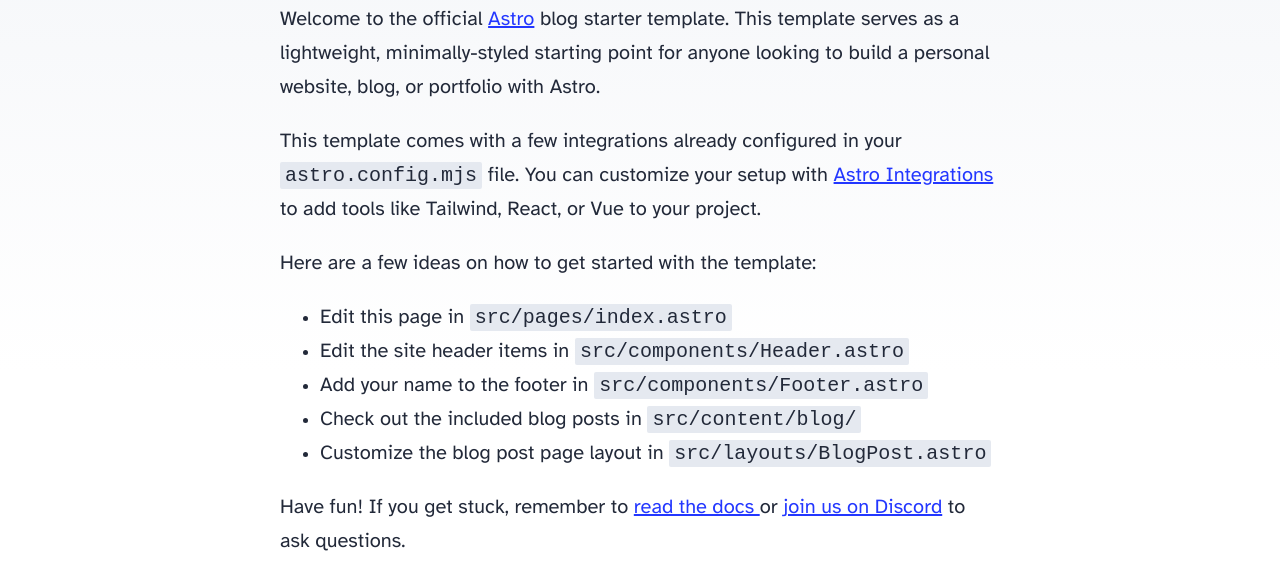
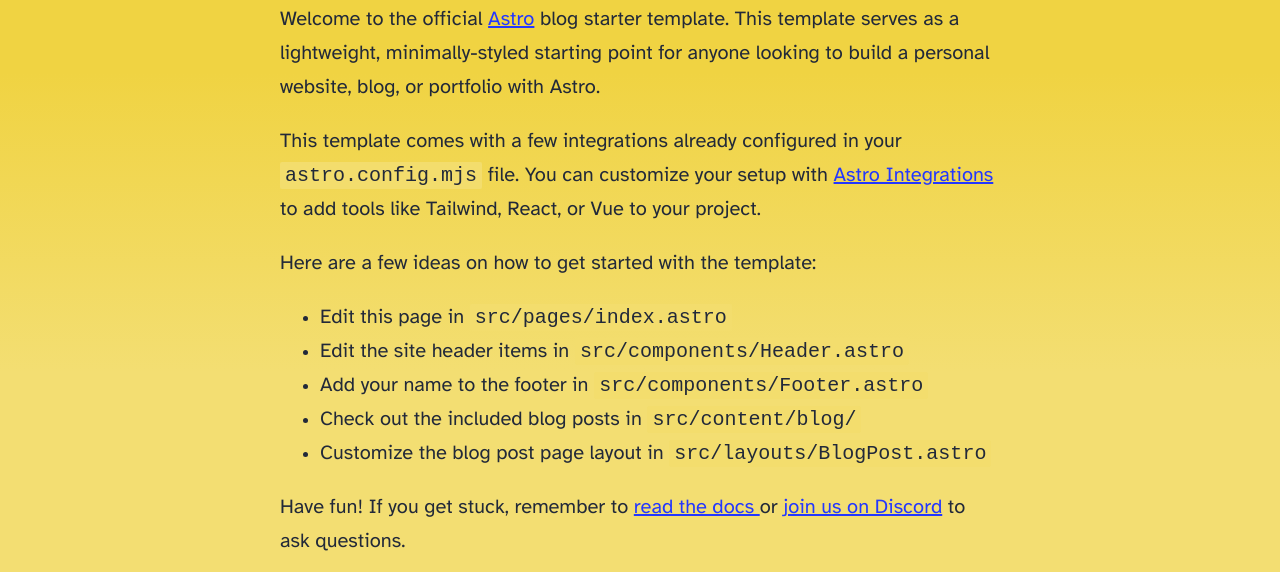
Before and after one commit to Rielk/loopy-owl-comix-website, an Astro site: page / in a window 1280 px wide. Shown: the part 228-800 px from the top of the page. Built offline with nearby package versions, Linux system fonts and the light colour scheme; Astro itself is replaced by a stand-in of ours.

Commit message:
Playing with colors

```diff
--- a/src/styles/global.css
+++ b/src/styles/global.css
@@ -9,9 +9,9 @@
   --accent-dark: #000d8a;
   --black: 15, 18, 25;
   --gray: 96, 115, 159;
-  --gray-light: 229, 233, 240;
+  --gray-light: 243, 221, 109;
   --gray-dark: 34, 41, 57;
-  --gray-gradient: rgba(var(--gray-light), 50%), #fff;
+  --gray-gradient: rgba(240, 211, 66, 1) 50%, #F3DE72;
   --box-shadow:
     0 2px 6px rgba(var(--gray), 25%), 0 8px 24px rgba(var(--gray), 33%),
     0 16px 32px rgba(var(--gray), 33%);
@@ -36,6 +36,7 @@
   padding: 0;
   text-align: left;
   background: linear-gradient(var(--gray-gradient)) no-repeat;
+  background-color: #F3DE72;
   background-size: 100% 600px;
   word-wrap: break-word;
   overflow-wrap: break-word;
```
